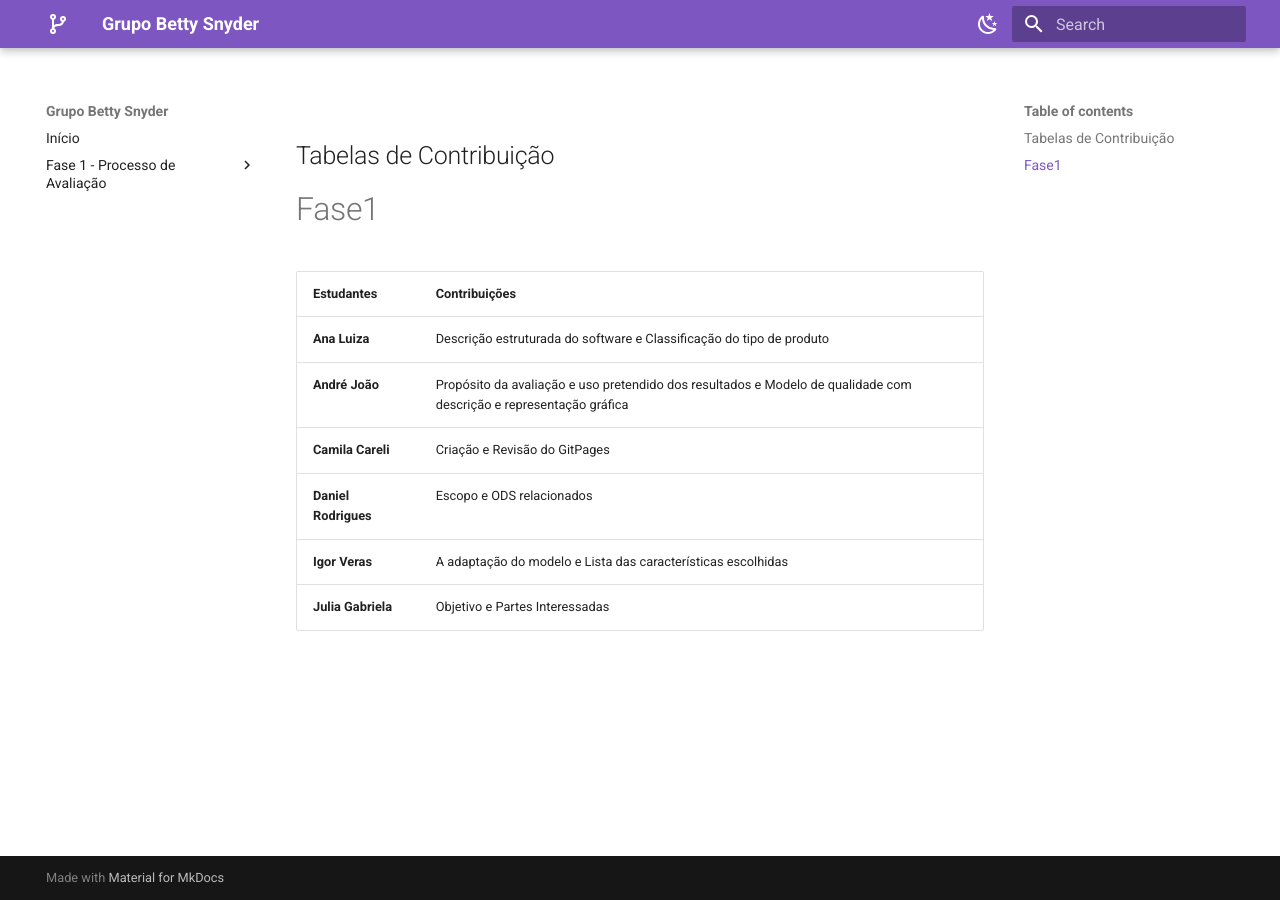
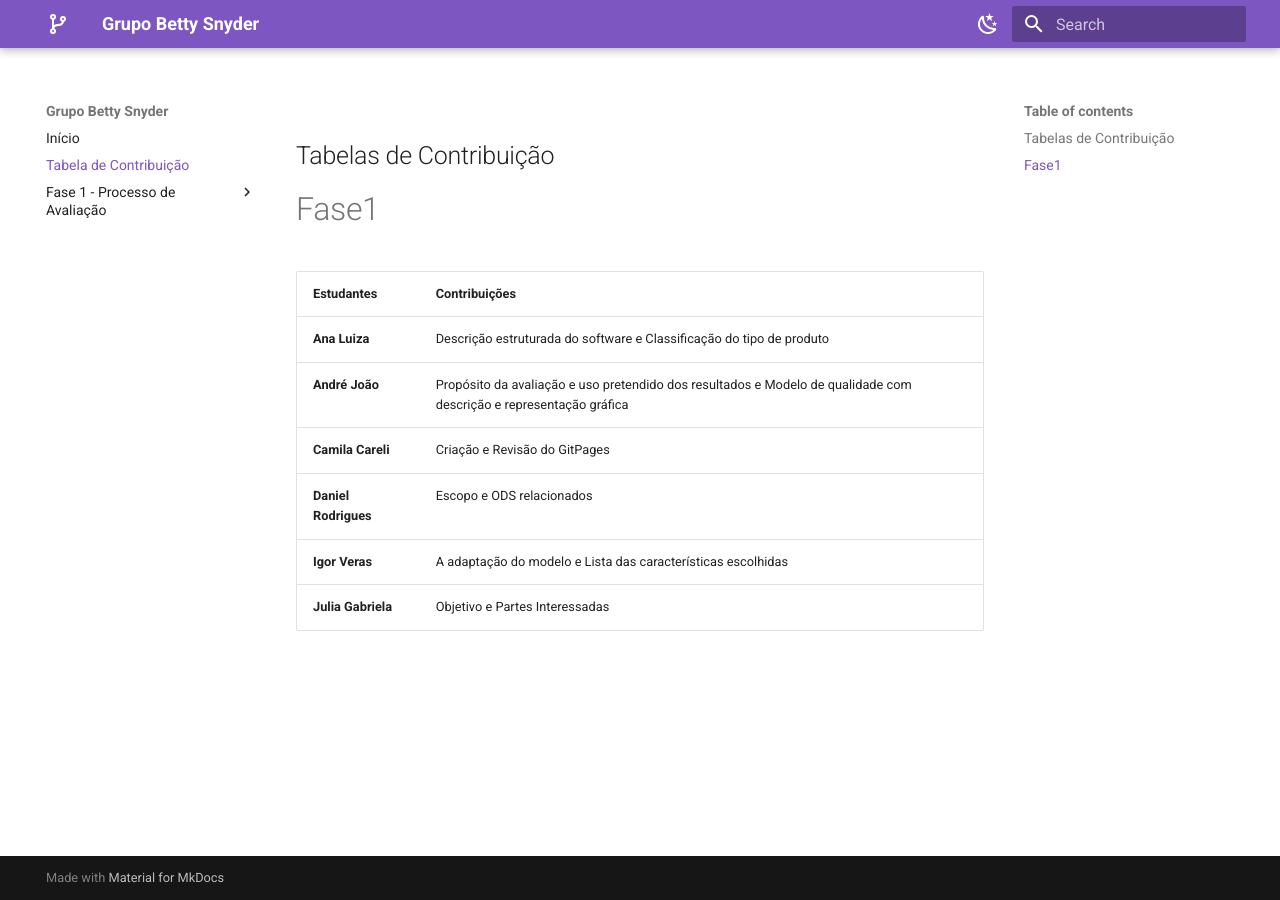
Before and after one commit to Ana-Luiza-SC/2026-1_T01_BETTY_SNYDER, an MkDocs documentation site: the page built from docs/contribuicao.md, in a window 1280 px wide. Built offline with MkDocs 1.6.1 and Material for MkDocs 9.7.7, drawn with Linux system fonts in a browser that asks for light colours.

Commit message:
Add 'Tabela de Contribuição' to navigation

```diff
--- a/mkdocs.yml
+++ b/mkdocs.yml
@@ -27,6 +27,7 @@ theme:
 
 nav:
   - Início: inicio.md
+  - Tabela de Contribuição: contribuicao.md
   - "Fase 1 - Processo de Avaliação":
     - Contextualização do Projeto e do Sistema: fase1/fase1_contextualizacao.md
     - Partes Interessadas: fase1/fase1_stakeholders.md
```
